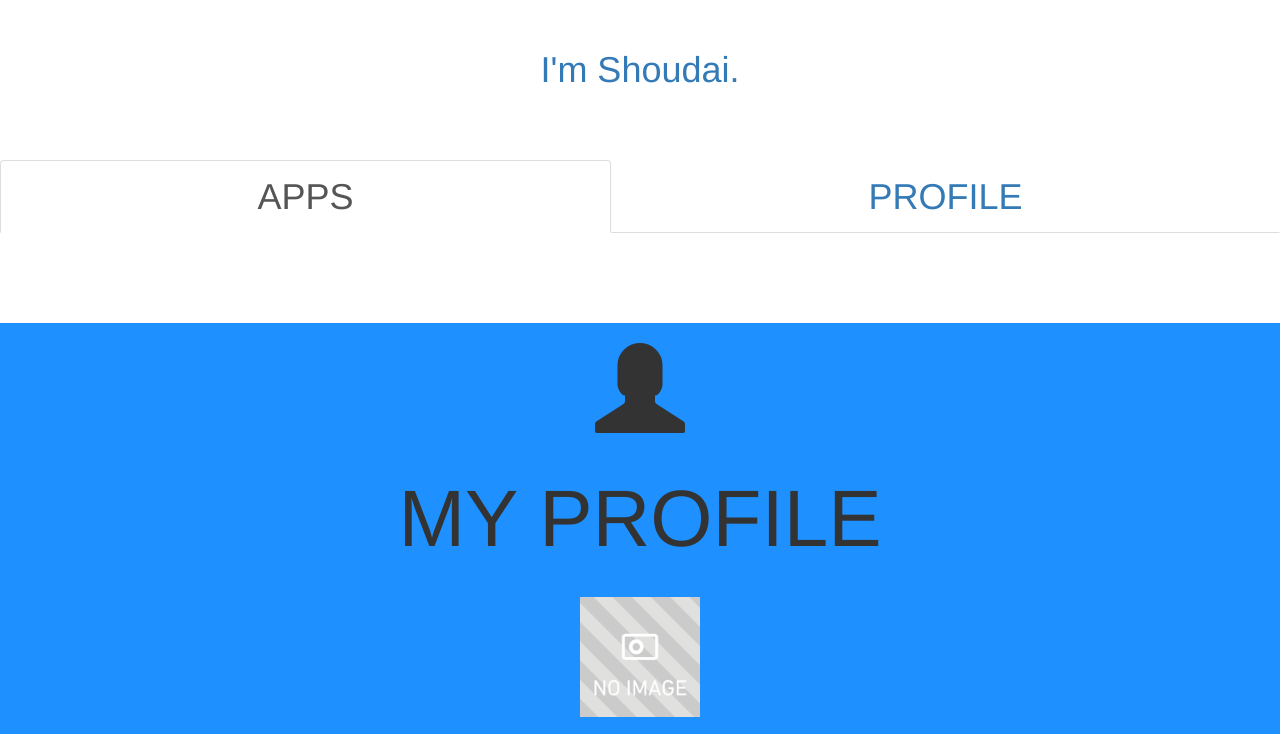
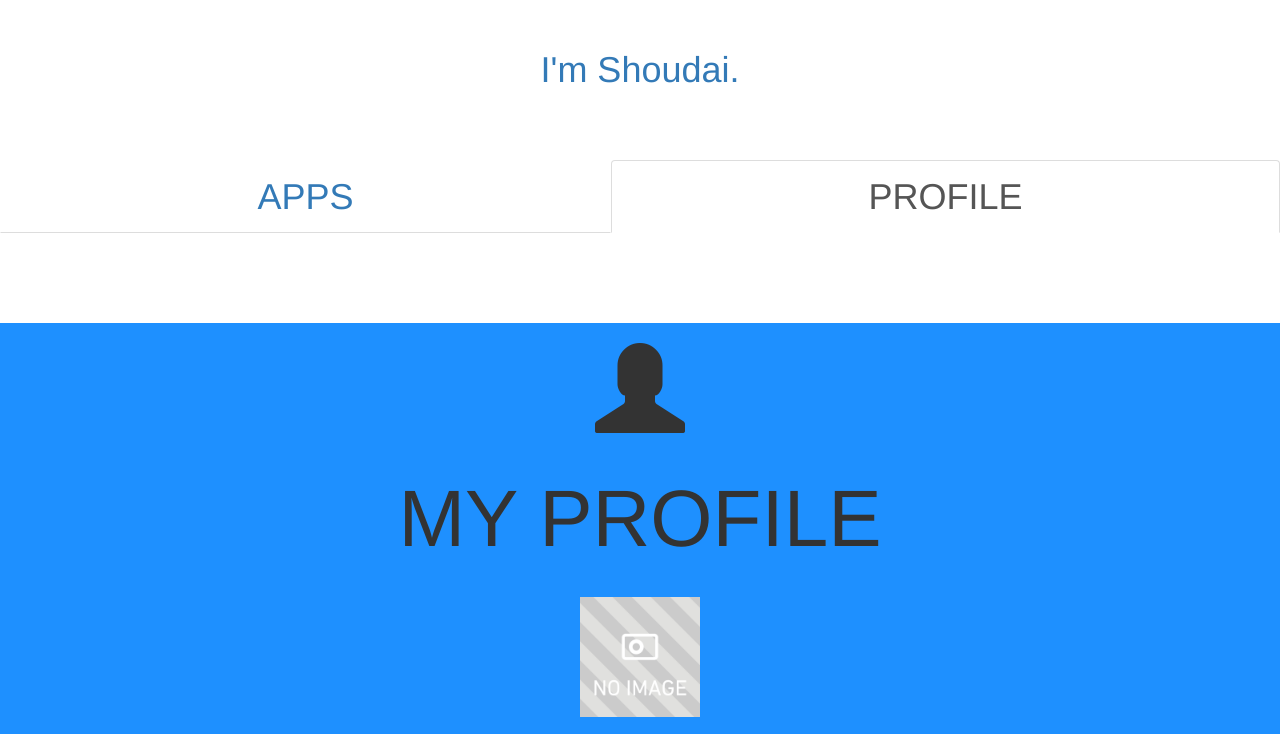
Before and after one commit to imadashodai/imadashodai.github.io, a plain HTML site: page about.html in a window 1280 px wide. Shown: the top 734 px of the page. Drawn offline with nearby package versions, Linux system fonts and the light colour scheme.

Commit message:
activeクラスを変更

```diff
--- a/about.html
+++ b/about.html
@@ -100,8 +100,8 @@
       <h1><a href="index.html">I'm Shoudai.</a></h1>
       <h1>
         <ul class="nav nav-tabs nav-justified">
-          <li role="presentaion" class=active><a href="index.html">APPS</a></li>
-          <li role="presentaion"><a href="about.html">PROFILE</a></li>
+          <li role="presentaion"><a href="index.html">APPS</a></li>
+          <li role="presentaion" class=active><a href="about.html">PROFILE</a></li>
         </ul>
       </h1>
     </header>
```
